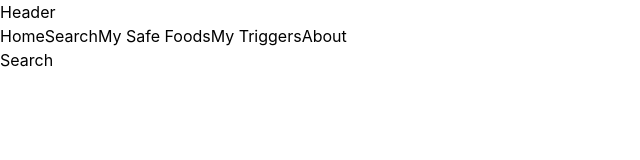
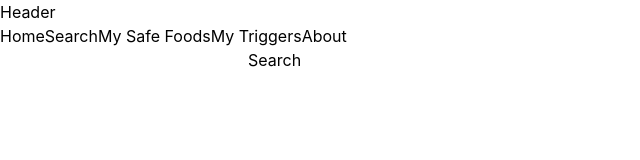
Before and after one commit to ezgikardes/safe-bite, a React (Vite) app: page /search in a window 1280 px wide. Shown: the top 160 px of the page, without its empty margins (0-640 px from the left). Built offline with nearby package versions, Linux system fonts and the light colour scheme.

Commit message:
feat: implement search functionality with API integration

```diff
--- a/src/pages/Search.tsx
+++ b/src/pages/Search.tsx
@@ -1,3 +1,40 @@
+import { useEffect, useState } from "react";
+
+type Product = {
+  id: number;
+  name: string;
+};
+
 export default function Search() {
-  return <div>Search</div>;
+  const [searchQuery, setSearchQuery] = useState<string>("");
+  const [results, setResults] = useState<Product[]>([]);
+  const [isLoading, setIsLoading] = useState<boolean>(false);
+  const [error, setError] = useState<string | null>(null);
+
+  const handleSearch = async () => {
+    setIsLoading(true);
+    setError(null);
+    try {
+      const response = await fetch(
+        `https://world.openfoodfacts.org/cgi/search.pl?search_terms=${searchQuery}&json=true&page_size=20`,
+      );
+      const data = await response.json();
+      setResults(data.products);
+    } catch (err) {
+      setError("Bir şeyler ters gitti. Tekrar dene.");
+    } finally {
+      setIsLoading(false);
+    }
+  };
+
+  return (
+    <div>
+      <input
+        onChange={(e) => setSearchQuery(e.target.value)}
+        type="text"
+        placeholder=""
+        value={searchQuery}></input>
+      <button onClick={() => handleSearch()}>Search</button>
+    </div>
+  );
 }
```
